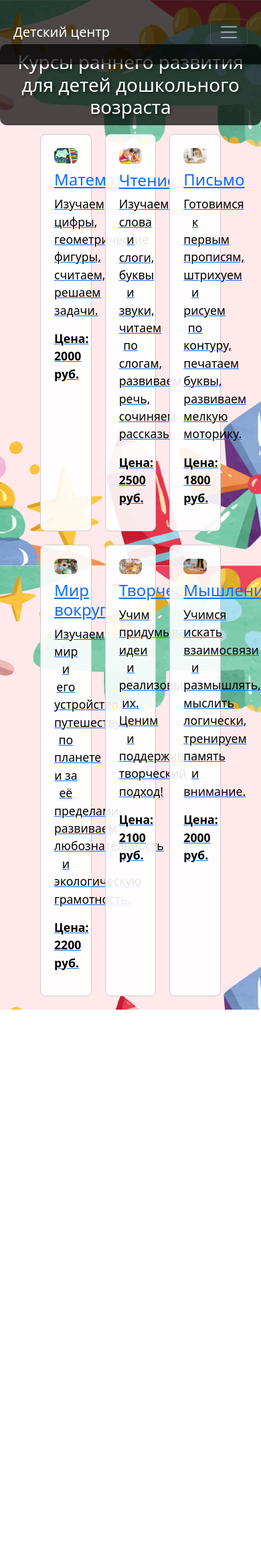
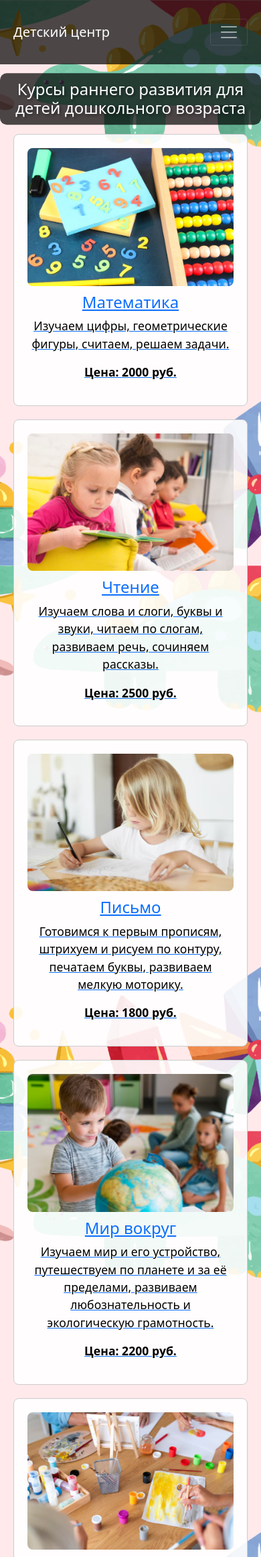
Before and after one commit to NikitaKnutov/kursi, a Flask app: page / in a window 390 px wide; the page is wider, and only the part inside the window is pictured. Shown: the top 2324 px of that part at 67% size. Before the commit the page ends 1507 px from the top of that part, so only its background shows below. Run offline with Flask 3, Linux system fonts and the light colour scheme.

Commit message:
Update main.html

```diff
--- a/templates/main.html
+++ b/templates/main.html
@@ -104,7 +104,8 @@
             border-radius: 10px;
             box-shadow: 0 0 10px rgba(0, 0, 0, 0.5);
             z-index: 1000;
-            width: 300px;
+            width: 90%;
+            max-width: 300px;
         }
         .registration-form.active, .login-form.active {
             display: block;
@@ -141,6 +142,22 @@
         .btn-outline-light:hover {
             background-color: white;
             color: black;
+        }
+
+        /* Адаптация для мобильных устройств */
+        @media (max-width: 768px) {
+            .course {
+                width: calc(50% - 40px);
+            }
+        }
+
+        @media (max-width: 576px) {
+            .course {
+                width: 100%;
+            }
+            .main_name {
+                font-size: 1.5em;
+            }
         }
     </style>
 </head>
```
